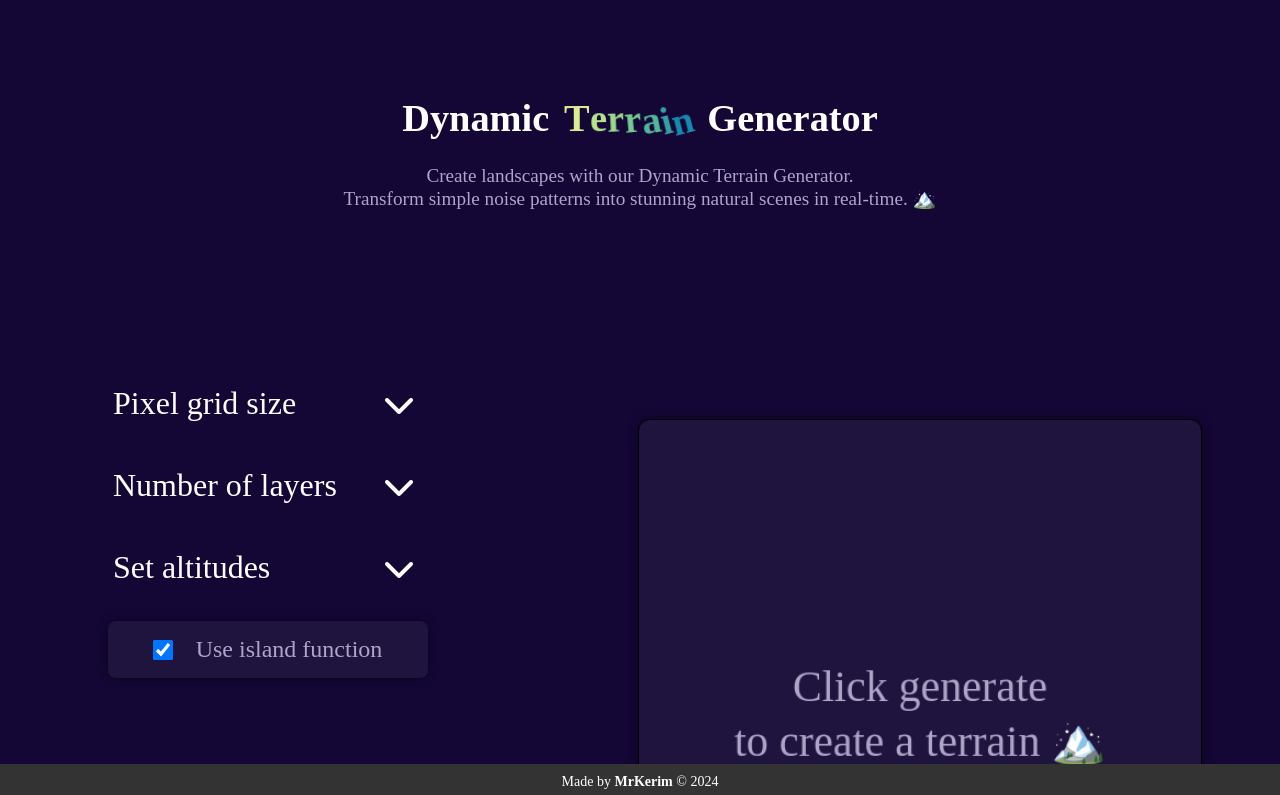
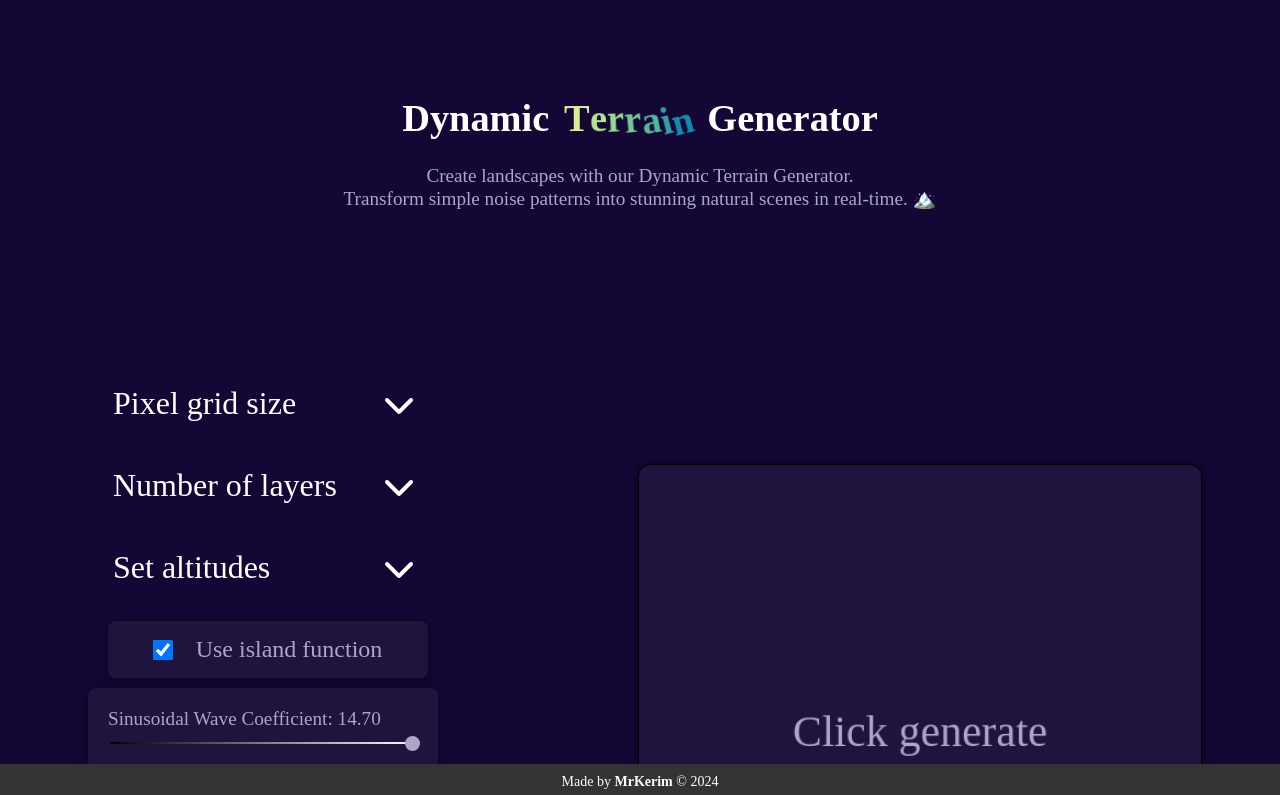
Before and after one commit to MrKerim/RPS, a plain HTML site: page Other/Perlin Noise/index.html in a window 1280 px wide. Both pictures are taken after a click on the checkbox 162 px from the left and 649 px from the top of the page. Shown: the top 795 px of the page. Drawn offline with Linux system fonts and the light colour scheme.

Commit message:
added a feature

```diff
--- a/Other/Perlin Noise/index.html
+++ b/Other/Perlin Noise/index.html
@@ -235,6 +235,17 @@
 					<input type="checkbox" id="use_island_func" />
 					<div>Use island function</div>
 				</div>
+				<div class="island_coef_div">
+					<label>Sinusoidal Wave Coefficient: 14.70</label>
+					<input
+						type="range"
+						class="island_coef_slider"
+						min="0"
+						max="6"
+						step="0.1"
+						value="6"
+					/>
+				</div>
 
 				<div class="generate_button">Generate</div>
 				<div class="download_button">Download</div>
--- a/Other/Perlin Noise/panel.js
+++ b/Other/Perlin Noise/panel.js
@@ -3,6 +3,7 @@ const pixel_number_panel = document.getElementById("pixel_number_panel");
 const pixel_number_panel_icon = document.querySelector(
 	"#pixel_number_button i"
 );
+
 let pixel_number_panel_open = false;
 
 const layer_button = document.getElementById("layer_button");
@@ -14,6 +15,11 @@ let layer_panel_open = false;
 let use_island_func_value = false;
 const use_island_func_div = document.querySelector(".use_island_func div");
 const use_island_func_checkbox = document.getElementById("use_island_func");
+
+const island_coef_div = document.querySelector(".island_coef_div");
+const island_coef_div_label = document.querySelector(".island_coef_div label");
+const island_coef_slider = document.querySelector(".island_coef_slider");
+let t_coef = 14.7;
 
 const altitude_button = document.getElementById("altitude_button");
 const altitude_panel = document.getElementById("altitude_panel");
@@ -47,13 +53,21 @@ window.addEventListener("DOMContentLoaded", () => {
 	use_island_func_div.addEventListener("click", () => {
 		use_island_func_checkbox.checked = !use_island_func_checkbox.checked;
 		use_island_func_value = !use_island_func_value;
+		if (use_island_func_value) island_coef_div.style.display = "block";
+		else island_coef_div.style.display = "none";
 	});
 	use_island_func_checkbox.addEventListener("click", (e) => {
-		use_island_func_checkbox.checked = !use_island_func_checkbox.checked;
 		use_island_func_value = !use_island_func_value;
 
-		use_island_func_checkbox.checked = !use_island_func_checkbox.checked;
-		use_island_func_value = !use_island_func_value;
+		if (use_island_func_value) island_coef_div.style.display = "block";
+		else island_coef_div.style.display = "none";
+	});
+
+	island_coef_slider.addEventListener("input", (e) => {
+		t_coef = Math.pow(parseFloat(island_coef_slider.value), 1.5);
+		island_coef_div_label.innerHTML = `Sinusoidal Wave Coefficient: ${t_coef.toFixed(
+			2
+		)}`;
 	});
 
 	resetAltitudes();
@@ -125,13 +139,14 @@ window.addEventListener("DOMContentLoaded", () => {
 		item.addEventListener("click", () => {
 			layer_panel_item_array[0].click();
 			const value = parseInt(item.innerText);
+			console.log("value", value);
 			if (value == 128) {
+				console.log(layer_panel_item_array);
 				layer_panel_item_array[4].style.display = "none";
 				layer_panel_item_array[5].style.display = "none";
-			}
-			if (value == 256) {
+			} else if (value == 256) {
 				layer_panel_item_array[5].style.display = "none";
-			} else {
+			} else if (value == 512) {
 				layer_panel_item_array[4].style.display = "flex";
 				layer_panel_item_array[5].style.display = "flex";
 			}
--- a/Other/Perlin Noise/script.js
+++ b/Other/Perlin Noise/script.js
@@ -24,20 +24,15 @@ const generate_map = (layer, pixel_number, grid_size) => {
 		try {
 			let map = Noise(layer, pixel_number, grid_size);
 			if (use_island_func_value) {
+				let k_coef = 1;
+
 				for (let i = 0; i < pixel_number; i++)
 					for (let j = 0; j < pixel_number; j++) {
 						const xk =
-							1 -
-							Math.pow(
-								Math.sin((Math.PI * (i - pixel_number / 2)) / pixel_number),
-								2
-							);
-						const yk =
-							1 -
-							Math.pow(
-								Math.sin((Math.PI * (j - pixel_number / 2)) / pixel_number),
-								2
-							);
+							k_coef *
+								Math.pow(Math.sin(Math.PI * ((i * 2) / pixel_number)), 2) +
+							t_coef * Math.pow(Math.sin(Math.PI * (i / pixel_number)), 2);
+						const yk = Math.pow(Math.sin(Math.PI * (j / pixel_number)), 2);
 						map[i][j] *= xk * yk;
 					}
 			}
--- a/Other/Perlin Noise/style.css
+++ b/Other/Perlin Noise/style.css
@@ -397,3 +397,44 @@ canvas {
 .copyright {
 	font-size: 14px; /* Adjust font size as needed */
 }
+
+.island_coef_div {
+	display: none;
+	margin: 10px;
+	padding: 20px;
+	border-radius: 8px;
+	background-color: #1f143d;
+	box-shadow: 0 0 10px rgba(0, 0, 0, 0.5);
+	transition: 1s;
+	width: 310px;
+}
+.island_coef_div label {
+	font-family: Calistoga;
+	font-size: 1.2em;
+	color: #aea5c9;
+}
+
+.island_coef_slider {
+	flex: 1;
+	-webkit-appearance: none;
+	width: 100%;
+	height: 2px;
+	border-radius: 5px;
+	background: linear-gradient(to right, #000000 0%, #ffffff 100%);
+	outline: none;
+	opacity: 1;
+	transition: opacity 0.15s ease-in-out;
+}
+.island_coef_slider::-webkit-slider-thumb {
+	-webkit-appearance: none;
+	appearance: none;
+	width: 15px;
+	height: 15px;
+	border-radius: 50%;
+	background: #aea5c9;
+	cursor: pointer;
+}
+
+.island_coef_slider input {
+	display: none;
+}
```
Also changed, not shown: Other/Perlin Noise/src/island.jpg (added), Other/Perlin Noise/src/sine.jpg (added), 1 other file.
